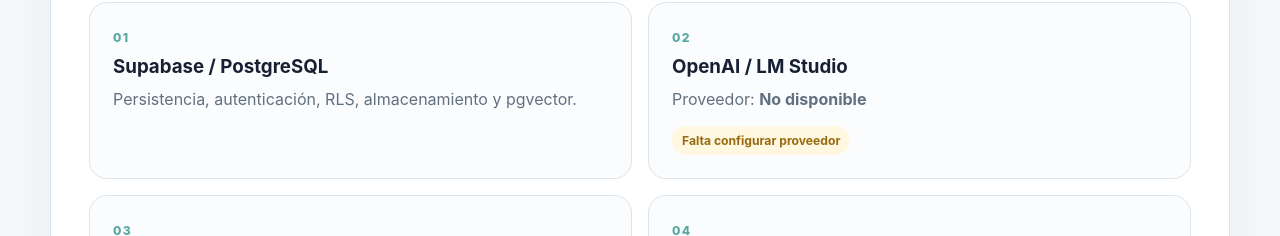
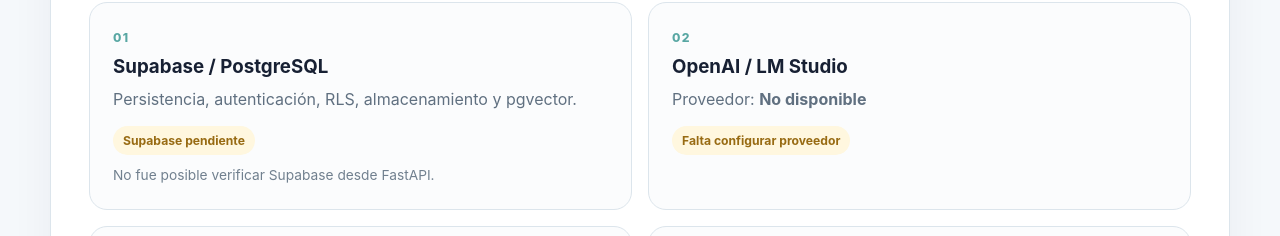
Before and after one commit to ZeusPotter-eng/ProjectMind, a React (Vite) app in the folder frontend/: page / in a window 1280 px wide. Shown: the part 1880-2116 px from the top of the page. Built offline with nearby package versions, Linux system fonts and the light colour scheme; no server answers.

Commit message:
feat(pm-11): configure Supabase connection and health verification

```diff
--- a/frontend/src/App.jsx
+++ b/frontend/src/App.jsx
@@ -1,5 +1,5 @@
 import { useEffect, useState } from 'react'
-import { getHealth, getAssistantStatus } from './api/client'
+import { getHealth, getSupabaseHealth, getAssistantStatus } from './api/client'
 import CrudConsole from './components/CrudConsole'
 
 const TEAM_MEMBERS = [
@@ -62,6 +62,12 @@
     humanInTheLoop: true,
   })
 
+  const [supabaseStatus, setSupabaseStatus] = useState({
+    loading: true,
+    connected: false,
+    message: 'Comprobando conexión con Supabase...',
+  })
+
   const [memberPhotos, setMemberPhotos] = useState(() =>
     TEAM_MEMBERS.reduce(
       (photos, member) => ({
@@ -78,8 +84,9 @@
     let active = true
 
     async function checkSystem() {
-      const [healthResult, assistantResult] = await Promise.allSettled([
+      const [healthResult, supabaseResult, assistantResult] = await Promise.allSettled([
         getHealth(),
+        getSupabaseHealth(),
         getAssistantStatus(),
       ])
 
@@ -100,6 +107,23 @@
           connected: false,
           message:
             'No fue posible conectar con FastAPI. Verifica la URL del backend.',
+        })
+      }
+
+      if (supabaseResult.status === 'fulfilled') {
+        const data = supabaseResult.value
+        setSupabaseStatus({
+          loading: false,
+          connected: Boolean(data.connected),
+          message: data.connected
+            ? 'FastAPI y Supabase están conectados correctamente.'
+            : 'Supabase respondió sin confirmar la conexión.',
+        })
+      } else {
+        setSupabaseStatus({
+          loading: false,
+          connected: false,
+          message: 'No fue posible verificar Supabase desde FastAPI.',
         })
       }
 
@@ -289,6 +313,22 @@
               <p>
                 Persistencia, autenticación, RLS, almacenamiento y pgvector.
               </p>
+
+              <span
+                className={
+                  supabaseStatus.connected
+                    ? 'integration-state integration-state--ok'
+                    : 'integration-state integration-state--pending'
+                }
+              >
+                {supabaseStatus.loading
+                  ? 'Verificando Supabase'
+                  : supabaseStatus.connected
+                    ? 'Supabase conectado'
+                    : 'Supabase pendiente'}
+              </span>
+
+              <p className="integration-detail">{supabaseStatus.message}</p>
             </article>
 
             <article className="integration-card">
--- a/frontend/src/api/client.js
+++ b/frontend/src/api/client.js
@@ -30,6 +30,7 @@
 }
 
 export const getHealth = () => request('/health')
+export const getSupabaseHealth = () => request('/health/supabase')
 export const getModuleStatus = (module) => request(`/${module}/status`)
 export const getAssistantStatus = () => request('/assistant/status')
 export const sendAssistantMessage = (message, projectId = null) =>
--- a/frontend/src/index.css
+++ b/frontend/src/index.css
@@ -293,6 +293,12 @@
 .integration-state--pending {
   color: #986b13;
   background: #fff7df;
+}
+
+.integration-card .integration-detail {
+  margin-top: 10px;
+  font-size: 0.86rem;
+  color: #71808f;
 }
 
 .team-grid {
```
Also changed, not shown: 1 other file (tests, documents, lock files or other folders).
